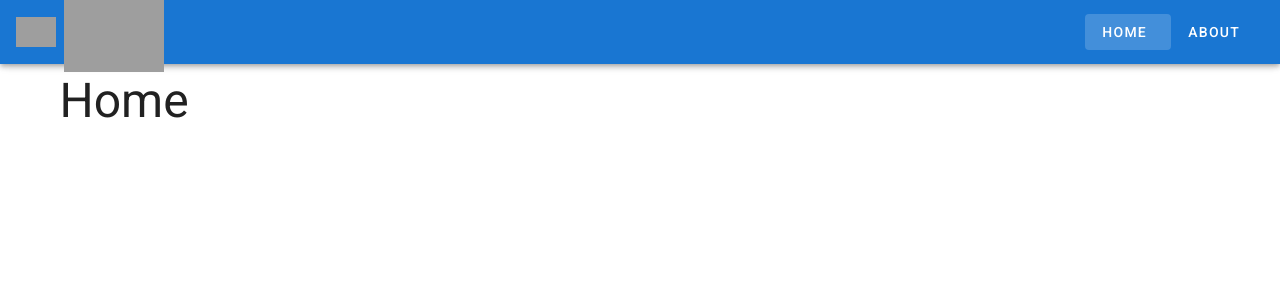
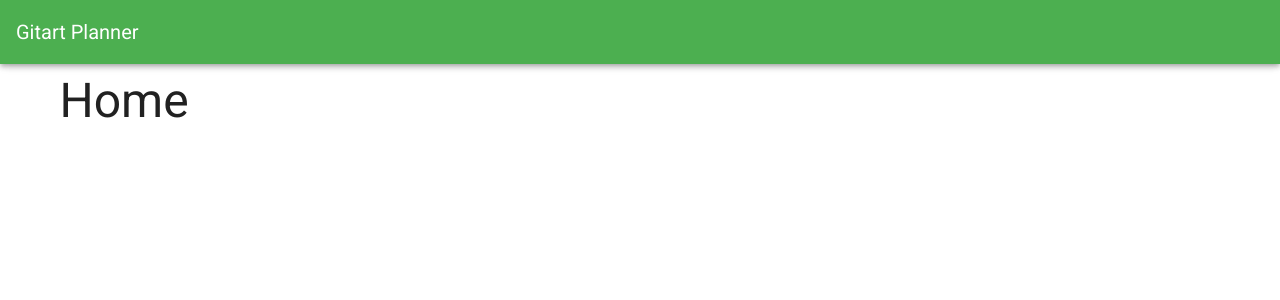
Before and after one commit to MichaelGitArt/gitart-planner-public, a Vue app: page / in a window 1280 px wide. Shown: the top 300 px of the page. Built offline with nearby package versions, Linux system fonts and the light colour scheme; grey boxes are pictures that could not be loaded.

Commit message:
Front: Styled base layout

```diff
--- a/src/App.vue
+++ b/src/App.vue
@@ -1,35 +1,8 @@
 <template>
   <v-app>
-    <v-app-bar app color="primary" dark>
-      <div class="d-flex align-center">
-        <v-img
-          alt="Vuetify Logo"
-          class="shrink mr-2"
-          contain
-          src="https://cdn.vuetifyjs.com/images/logos/vuetify-logo-dark.png"
-          transition="scale-transition"
-          width="40"
-        />
+    <the-drawer v-if="$vuetify.breakpoint.smAndDown" v-model="drawer"></the-drawer>
 
-        <v-img
-          alt="Vuetify Name"
-          class="shrink mt-1 hidden-sm-and-down"
-          contain
-          min-width="100"
-          src="https://cdn.vuetifyjs.com/images/logos/vuetify-name-dark.png"
-          width="100"
-        />
-      </div>
-
-      <v-spacer></v-spacer>
-
-      <v-btn to="/" text>
-        <span class="mr-2">Home</span>
-      </v-btn>
-      <v-btn to="/about" text>
-        <span class="mr-2">About</span>
-      </v-btn>
-    </v-app-bar>
+    <the-menu v-model="drawer"></the-menu>
 
     <v-content>
       <transition name="fade" mode="out-in">
@@ -40,10 +13,18 @@
 </template>
 
 <script>
+import TheMenu from "@/components/Interface/TheMenu";
+import TheDrawer from "@/components/Interface/TheDrawer";
+
 export default {
   name: "App",
-  components: {},
-  data: () => ({})
+  components: {
+    TheMenu,
+    TheDrawer
+  },
+  data: () => ({
+    drawer: false
+  })
 };
 </script>
 
--- /dev/null
+++ b/src/components/Interface/TheDrawer.vue
@@ -0,0 +1,9 @@
+<template>
+  <v-navigation-drawer :value="value" @input="$emit('input', $event)" absolute temporary app></v-navigation-drawer>
+</template>
+
+<script>
+export default {
+  props: ["value"]
+};
+</script>
--- /dev/null
+++ b/src/components/Interface/TheMenu.vue
@@ -0,0 +1,15 @@
+<template>
+  <v-app-bar app dark color="green">
+    <v-app-bar-nav-icon v-if="$vuetify.breakpoint.smAndDown" @click.stop="$emit('input', !value)" />
+
+    <router-link tag="div" to="/">
+      <v-toolbar-title>Gitart Planner</v-toolbar-title>
+    </router-link>
+  </v-app-bar>
+</template>
+
+<script>
+export default {
+  props: ["value"]
+};
+</script>
--- a/src/router/index.js
+++ b/src/router/index.js
@@ -9,11 +9,6 @@ const routes = [
 		path: '/',
 		name: 'Home',
 		component: Home
-	},
-	{
-		path: '/about',
-		name: 'About',
-		component: () => import('../views/About.vue')
 	}
 ]
 
--- a/src/views/About.vue
+++ /dev/null
@@ -1,5 +0,0 @@
-<template>
-  <v-container>
-    <div class="display-2">About</div>
-  </v-container>
-</template>
```
Also changed, not shown: src/assets/logo.png (deleted), src/assets/logo.svg (deleted).
